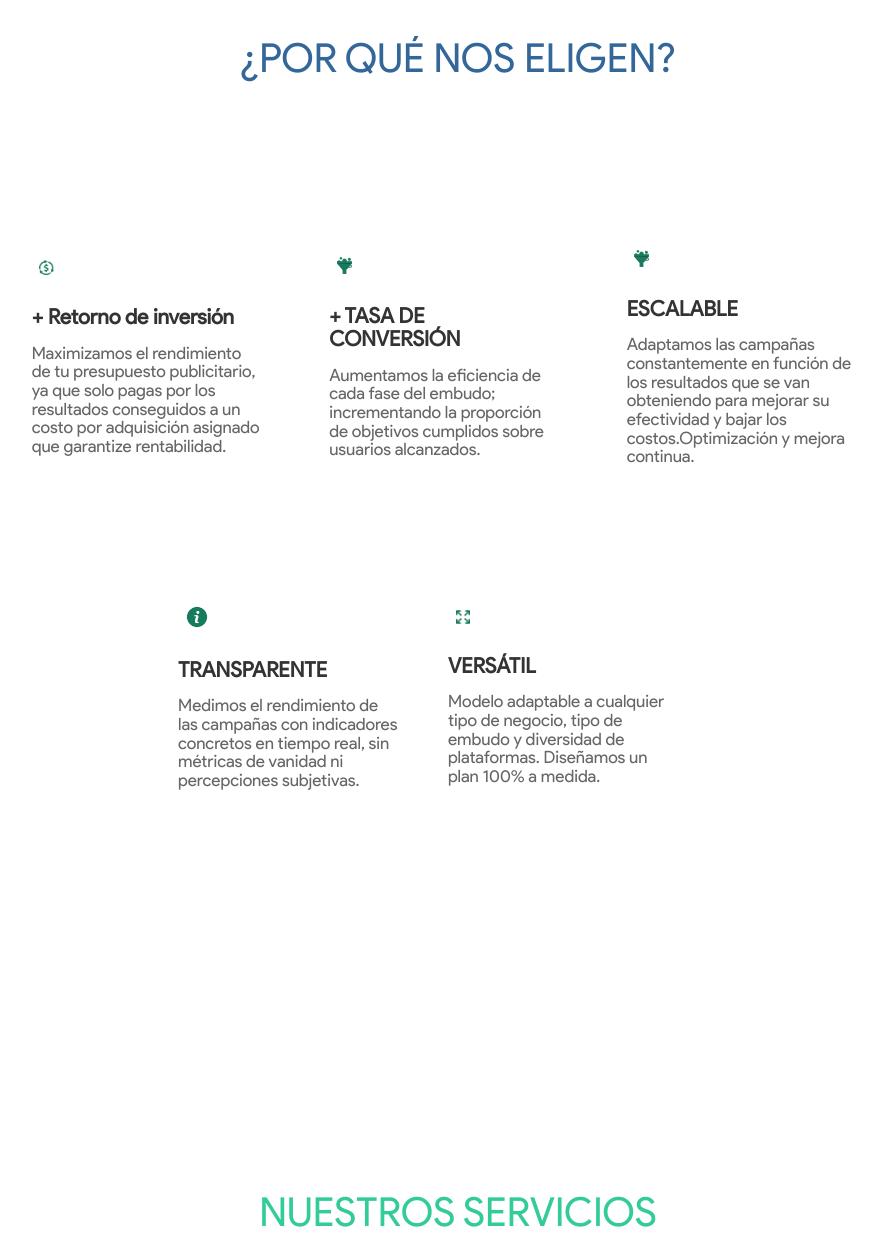
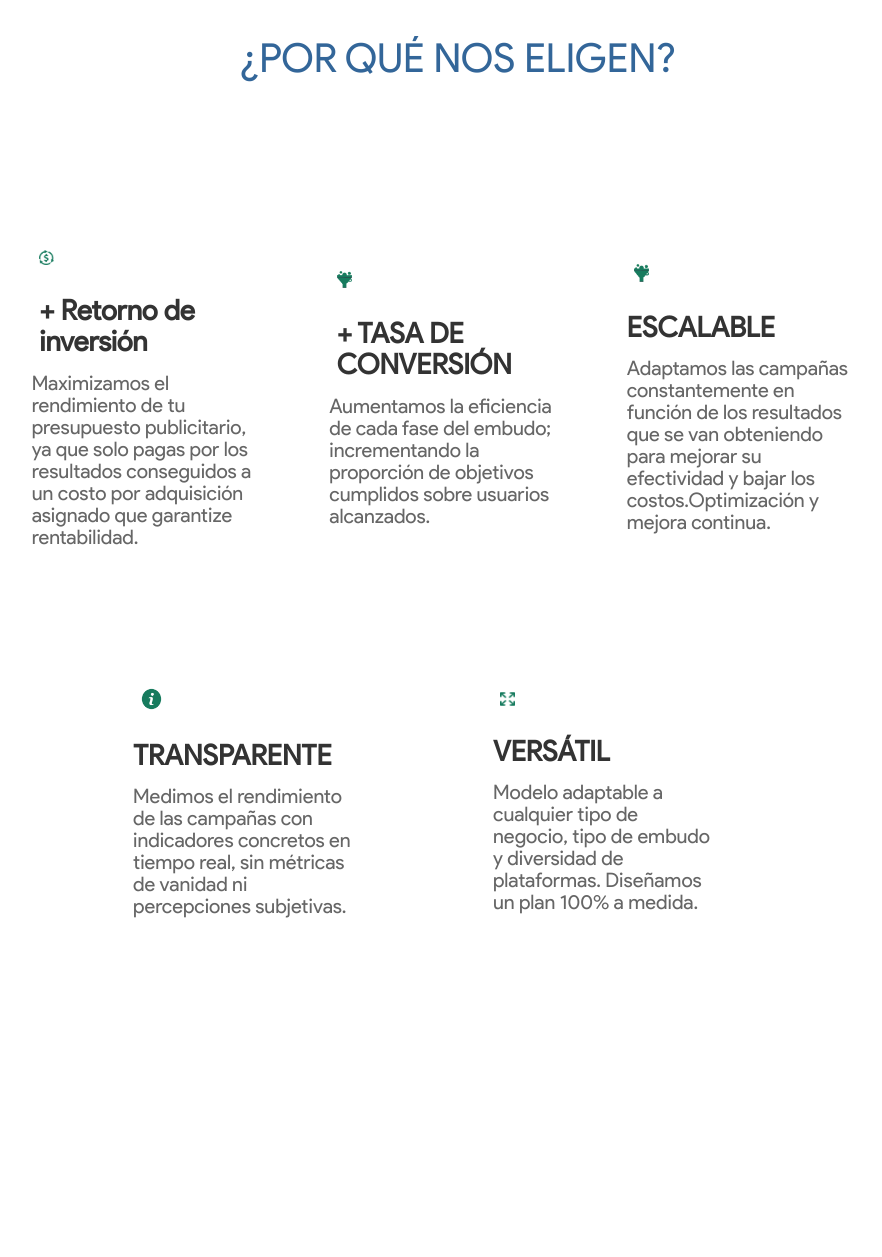
Before and after one commit to Fedecolombo1/KlivProyect, a PHP site: page / in a window 1280 px wide. Shown: the part 1143-2400 px from the top of the page, without its empty margins (182-1064 px from the left). Run offline with PHP 8.4, Linux system fonts and the light colour scheme; some libraries are stand-ins or nearby versions.

Commit message:
retoques porq nos eligen

```diff
--- a/index.html
+++ b/index.html
@@ -292,13 +292,13 @@
 
                         <div class="col-4 row porqCard">
                             <img src="./Images/retorno-inv.png" alt="" class="col-10 col-lg-8 imgPq" style="width: 17%;">
-                            <h2 class="col-10 cSubtitle">+ Retorno de inversión</h2>
+                            <h2 class="col-10 col-lg-12 cSubtitle">+ Retorno de inversión</h2>
                             <h3 class="col-11 cText">Maximizamos el rendimiento de tu presupuesto publicitario, ya que solo pagas por los resultados conseguidos a un costo por adquisición asignado que garantize rentabilidad.</h3>
                           </div>
 
                         <div class="col-4 row porqCard">
                           <img src="./Images/embudo.png" alt="" class="col-10 col-lg-8 imgPq" style="width: 17%;">
-                          <h2 class="col-10 cSubtitle">+ TASA DE CONVERSIÓN</h2>
+                          <h2 class="col-10 col-lg-12 cSubtitle">+ TASA DE CONVERSIÓN</h2>
                           <h3 class="col-11 cText">Aumentamos la eficiencia de cada fase del embudo; incrementando la proporción de objetivos cumplidos sobre usuarios alcanzados.</h3>
                         </div>
 
@@ -307,7 +307,7 @@
                           <h2 class="col-10 cSubtitle">ESCALABLE</h2>
                           <h3 class="col-11 cText">Adaptamos las campañas constantemente en función de los resultados que se van obteniendo para mejorar su efectividad y bajar los costos.Optimización y mejora continua.</h3>
                         </div>
-                        <div class="col-12 align row">
+                        <div class="col-12 align row" style="justify-content: space-around;">
                             <div class="col-4 row porqCard">
                                 <img src="./Images/transparente.png" alt="" class="col-10 col-lg-8 imgPq" style="width: 20%;">
                                 <h2 class="col-10 cSubtitle">TRANSPARENTE</h2>
@@ -911,6 +911,8 @@
 
 
 
+
+
                         <script type="text/javascript">
                             $("#mis").click(function(){
                                 $("#vision").fadeOut();
--- a/stylesheets/style.css
+++ b/stylesheets/style.css
@@ -1088,6 +1088,12 @@ footer{
         .titulos-pasos{
             font-size: 30px;
         }
+        .cSubtitle{
+            font-size: 28px;
+        }
+        .cText{
+            font-size: 20px;
+        }
 
 
 
```
